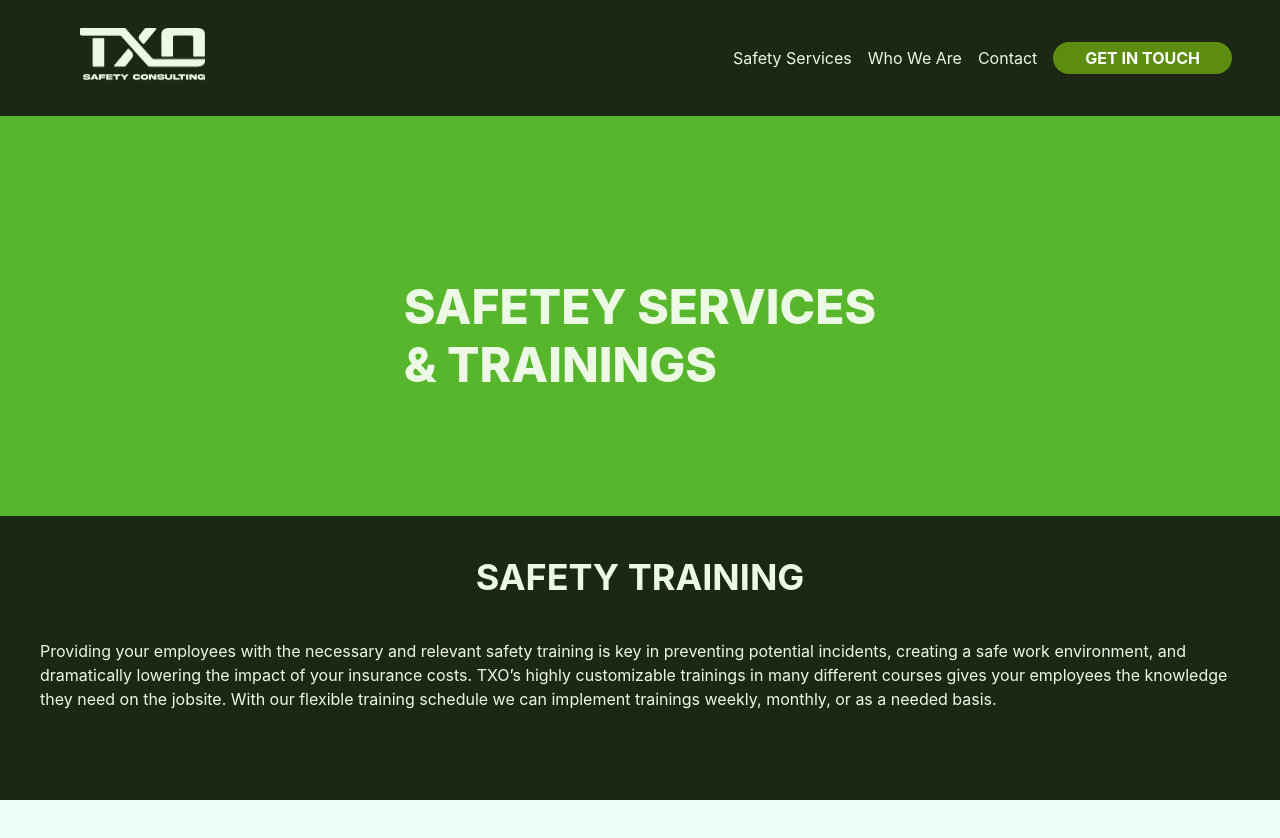
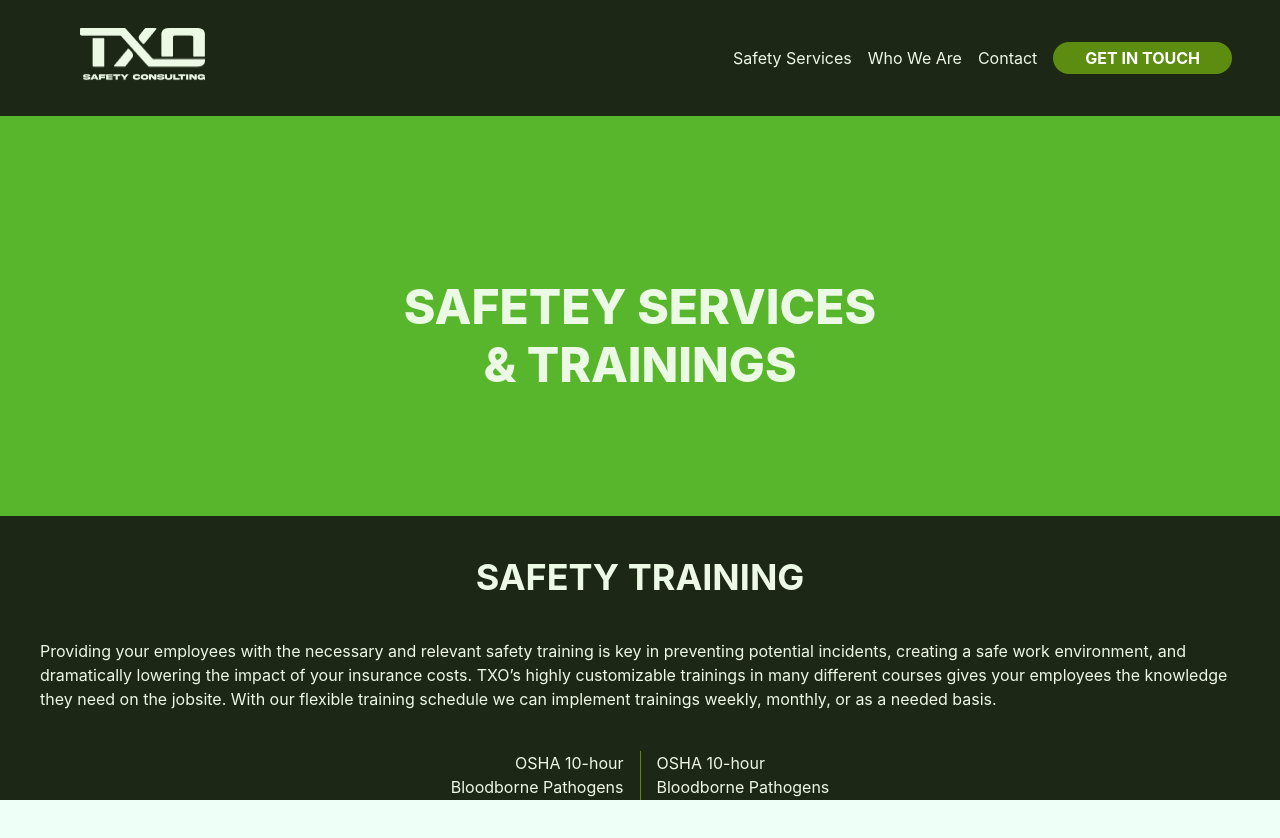
Before and after one commit to acostahf/TXO, a Next.js app: page /services in a window 1280 px wide. Shown: the top 838 px of the page. Built offline with nearby package versions, Linux system fonts and the light colour scheme.

Commit message:
layout for list

```diff
--- a/section/servicespage/ServicesHero.js
+++ b/section/servicespage/ServicesHero.js
@@ -15,6 +15,7 @@ export const ServicesHero = () => {
           className="element"
           fontSize="5xl"
           fontWeight="extrabold"
+          textAlign="center"
           as="h1"
         >
           SAFETEY SERVICES <br /> & TRAININGS
--- a/section/servicespage/list.js
+++ b/section/servicespage/list.js
@@ -4,10 +4,18 @@ import {
   Flex,
   GridItem,
   Heading,
-  SimpleGrid,
+  HStack,
   Text,
   Stack,
+  StackDivider,
 } from "@chakra-ui/layout";
+
+// const items = [
+//  {
+//    title: "OSHA 10-hour",
+//  },
+
+// ];
 
 const list = () => {
   return (
@@ -31,6 +39,38 @@ const list = () => {
           With our flexible training schedule we can implement trainings weekly,
           monthly, or as a needed basis.
         </Text>
+        <HStack
+          columns={2}
+          spacing={1}
+          gap="3"
+          divider={<StackDivider borderColor="brand.200" />}
+        >
+          <Flex flexDirection="column" alignItems="end">
+            <Text>OSHA 10-hour</Text>
+            <Text>Bloodborne Pathogens</Text>
+            <Text>Crane Safety</Text>
+            <Text>Electrical Safety</Text>
+            <Text>Emergency Response Planning</Text>
+            <Text>Ergonomics Awareness</Text>
+            <Text>Fall Protection</Text>
+            <Text>Forklift/Powered Industrial Vehicle</Text>
+            <Text>Hazard Communication</Text>
+            <Text>Hearing Protection</Text>
+          </Flex>
+
+          <Flex flexDirection="column">
+            <Text>OSHA 10-hour</Text>
+            <Text>Bloodborne Pathogens</Text>
+            <Text>Crane Safety</Text>
+            <Text>Electrical Safety</Text>
+            <Text>Emergency Response Planning</Text>
+            <Text>Ergonomics Awareness</Text>
+            <Text>Fall Protection</Text>
+            <Text>Forklift/Powered Industrial Vehicle</Text>
+            <Text>Hazard Communication</Text>
+            <Text>Hearing Protection</Text>
+          </Flex>
+        </HStack>
       </Stack>
     </box>
   );
```
